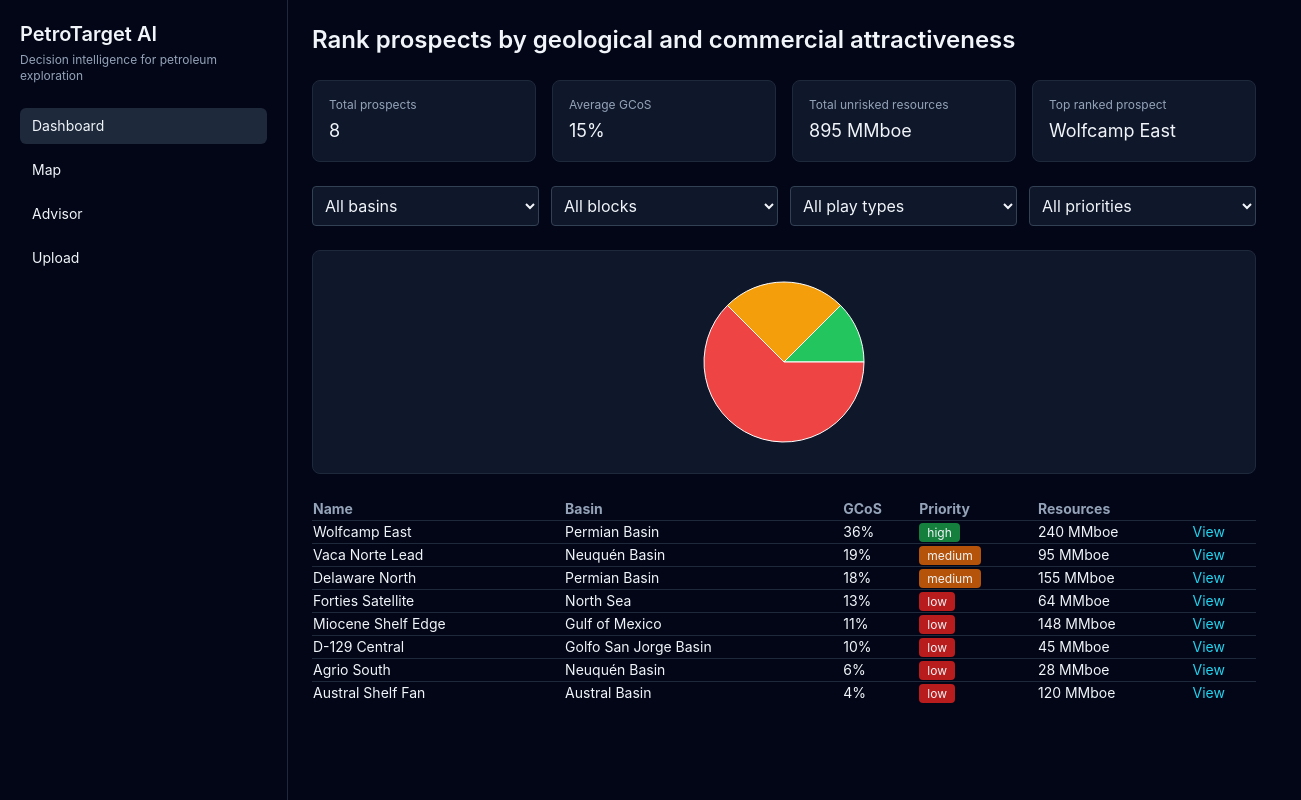
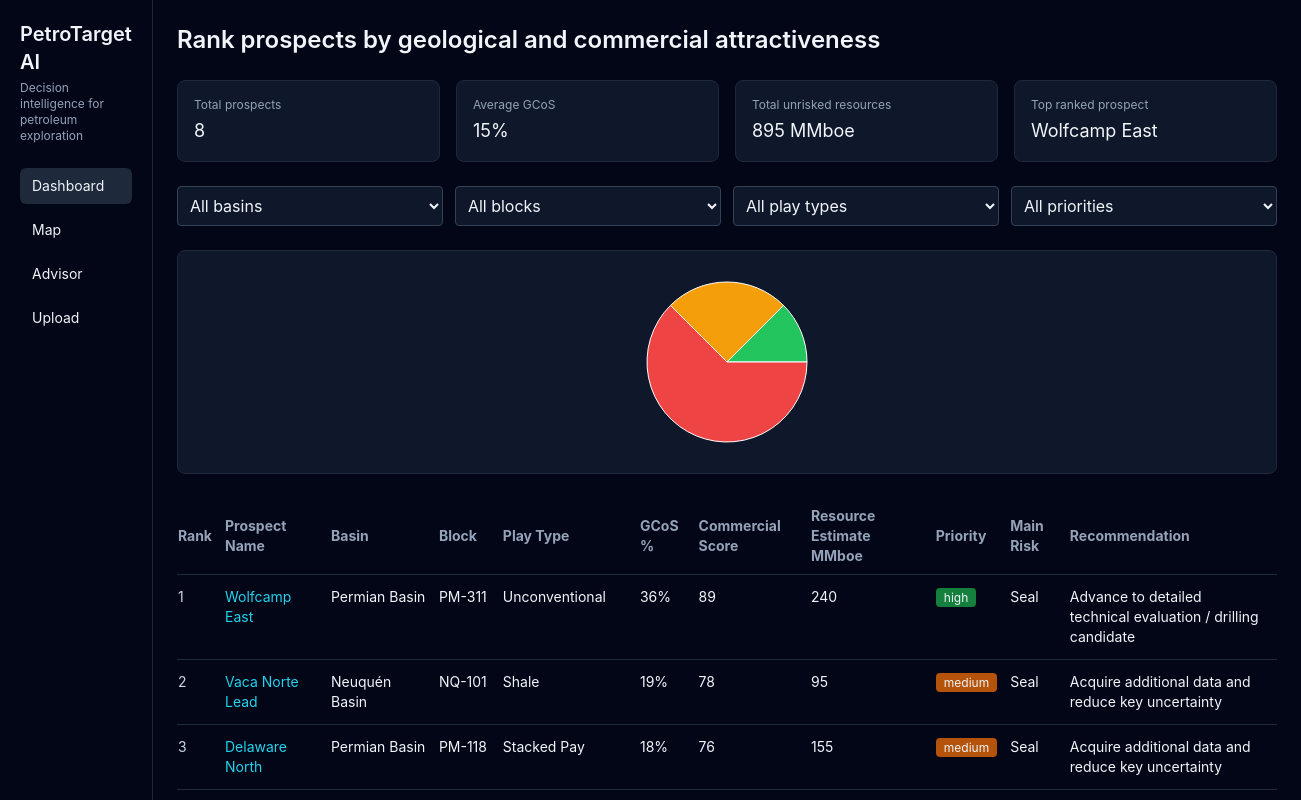
Before and after one commit to frandelyerro/delye, a React (Vite) app: page / in a window 1280 px wide. Shown: the top 800 px of the page, 1301 px wide, since content can reach past the window. Built offline with nearby package versions, Linux system fonts and the light colour scheme.

Commit message:
fix: expand dashboard ranking table

```diff
--- a/src/pages/DashboardPage.tsx
+++ b/src/pages/DashboardPage.tsx
@@ -16,10 +16,11 @@ export function DashboardPage() {
     (!filters.playType || p.playType === filters.playType) &&
     (!filters.priority || p.priority === filters.priority)
   );
+  const ranked = [...filtered].sort((a, b) => (b.geologicalChanceOfSuccess ?? 0) - (a.geologicalChanceOfSuccess ?? 0));
 
   const avg = filtered.length ? filtered.reduce((a, p) => a + (p.geologicalChanceOfSuccess ?? 0), 0) / filtered.length : 0;
   const totals = filtered.reduce((a, p) => a + p.resourceEstimate, 0);
-  const top = filtered[0];
+  const top = ranked[0];
   const priorityDist = ['high', 'medium', 'low'].map((k) => ({ name: k, value: filtered.filter((p) => p.priority === k).length }));
 
   return <div className="space-y-6">
@@ -40,6 +41,45 @@ export function DashboardPage() {
 
     <div className="bg-slate-900 border border-slate-800 rounded-lg p-4 h-56"><ResponsiveContainer><PieChart><Pie data={priorityDist} dataKey="value" nameKey="name" outerRadius={80}>{priorityDist.map((entry) => <Cell key={entry.name} fill={colors[entry.name as keyof typeof colors]} />)}</Pie><Tooltip/></PieChart></ResponsiveContainer></div>
 
-    <table className="w-full text-sm"><thead><tr className="text-slate-400 text-left"><th>Name</th><th>Basin</th><th>GCoS</th><th>Priority</th><th>Resources</th><th></th></tr></thead><tbody>{filtered.map((p) => <tr key={p.id} className="border-t border-slate-800"><td>{p.name}</td><td>{p.basin}</td><td>{Math.round((p.geologicalChanceOfSuccess ?? 0) * 100)}%</td><td><span className={`px-2 py-0.5 rounded text-xs ${p.priority === 'high' ? 'bg-green-700' : p.priority === 'medium' ? 'bg-amber-700' : 'bg-red-700'}`}>{p.priority}</span></td><td>{p.resourceEstimate} MMboe</td><td><Link to={`/prospects/${p.id}`} className="text-cyan-400">View</Link></td></tr>)}</tbody></table>
+    {ranked.length ? (
+      <div className="overflow-x-auto">
+        <table className="w-full min-w-[1100px] text-sm">
+          <thead>
+            <tr className="text-slate-400 text-left">
+              <th className="py-2 pr-3">Rank</th>
+              <th className="py-2 pr-3">Prospect Name</th>
+              <th className="py-2 pr-3">Basin</th>
+              <th className="py-2 pr-3">Block</th>
+              <th className="py-2 pr-3">Play Type</th>
+              <th className="py-2 pr-3">GCoS %</th>
+              <th className="py-2 pr-3">Commercial Score</th>
+              <th className="py-2 pr-3">Resource Estimate MMboe</th>
+              <th className="py-2 pr-3">Priority</th>
+              <th className="py-2 pr-3">Main Risk</th>
+              <th className="py-2 pr-3">Recommendation</th>
+            </tr>
+          </thead>
+          <tbody>
+            {ranked.map((p, index) => (
+              <tr key={p.id} className="border-t border-slate-800 align-top">
+                <td className="py-3 pr-3 text-slate-300">{index + 1}</td>
+                <td className="py-3 pr-3"><Link to={`/prospects/${p.id}`} className="text-cyan-400">{p.name}</Link></td>
+                <td className="py-3 pr-3">{p.basin}</td>
+                <td className="py-3 pr-3">{p.block}</td>
+                <td className="py-3 pr-3">{p.playType}</td>
+                <td className="py-3 pr-3">{Math.round((p.geologicalChanceOfSuccess ?? 0) * 100)}%</td>
+                <td className="py-3 pr-3">{p.commercialScore}</td>
+                <td className="py-3 pr-3">{p.resourceEstimate}</td>
+                <td className="py-3 pr-3"><span className={`px-2 py-0.5 rounded text-xs ${p.priority === 'high' ? 'bg-green-700' : p.priority === 'medium' ? 'bg-amber-700' : 'bg-red-700'}`}>{p.priority}</span></td>
+                <td className="py-3 pr-3 capitalize">{p.mainRisk}</td>
+                <td className="py-3 pr-3 max-w-xs">{p.recommendation}</td>
+              </tr>
+            ))}
+          </tbody>
+        </table>
+      </div>
+    ) : (
+      <div className="bg-slate-900 border border-slate-800 rounded-lg p-4 text-sm text-slate-300">No prospects match the current filters.</div>
+    )}
   </div>;
 }
```
